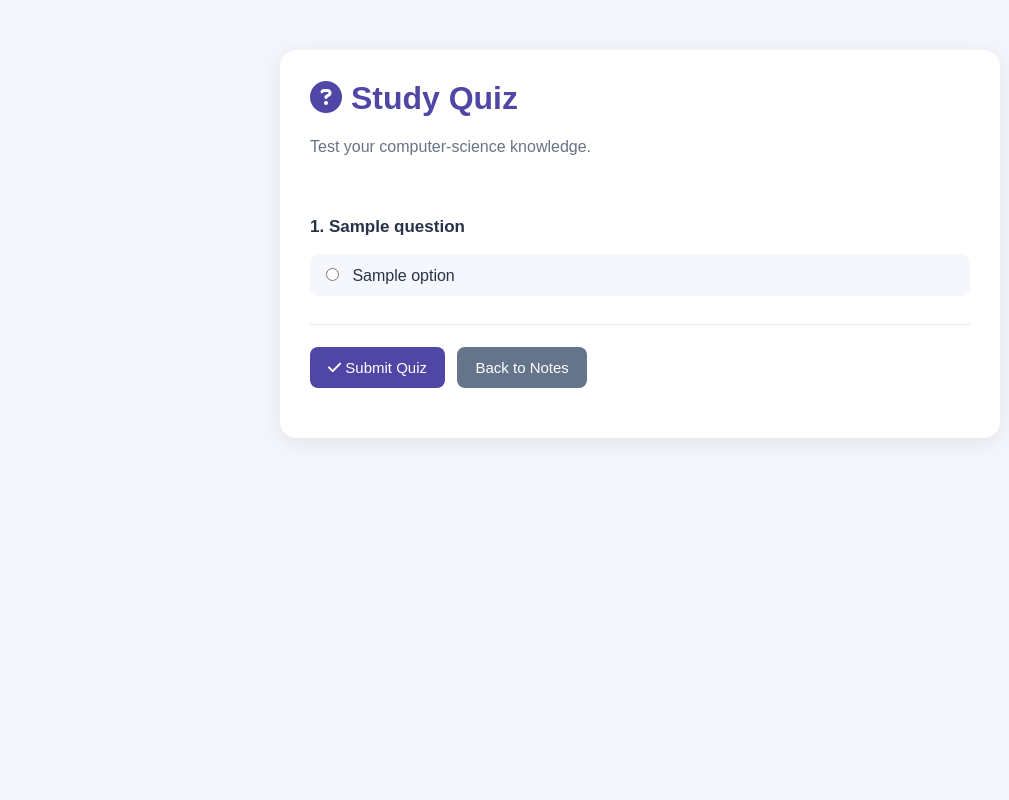
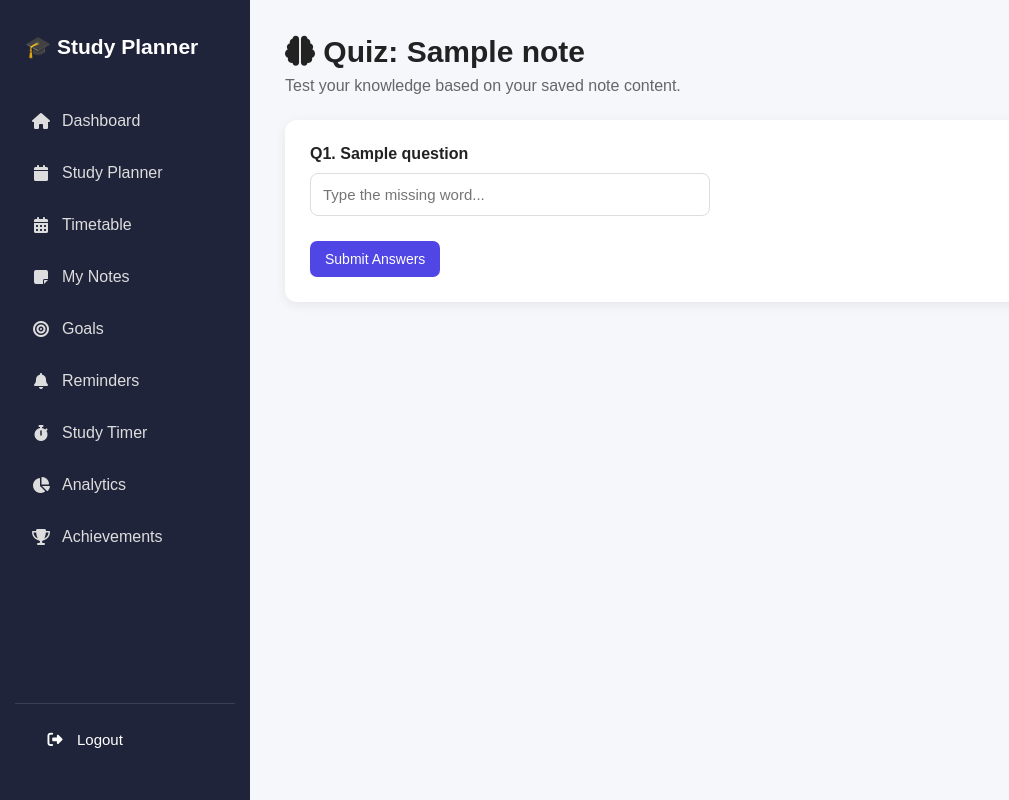
Before and after one commit to Shrutiry/student-study-planner, a Flask app: template templates/notes_quiz.html in a window 1280 px wide. Shown: the whole page, without its empty margins (0-1009 px from the left). Run offline with Flask 3, Linux system fonts and the light colour scheme; the template is opened without the code that fills it: most values are stand-ins (such as "Sample title", 1, 10 or a date in 2020).

Commit message:
Refactor notes quiz HTML structure and styles
Updated the quiz page layout and functionality to include dynamic note titles and improved form handling.

```diff
--- a/templates/notes_quiz.html
+++ b/templates/notes_quiz.html
@@ -1,134 +1,41 @@
-
 <!DOCTYPE html>
 <html lang="en">
 <head>
     <meta charset="UTF-8">
-    <meta name="viewport" content="width=device-width, initial-scale=1.0">
-    <title>Study Quiz | Student Study Planner</title>
-    <link rel="stylesheet"
-          href="https://cdnjs.cloudflare.com/ajax/libs/font-awesome/6.5.2/css/all.min.css">
-    <style>
-        * { box-sizing: border-box; }
-
-        body {
-            margin: 0;
-            padding: 30px 16px;
-            font-family: Arial, sans-serif;
-            background: #f4f6fb;
-            color: #263247;
-        }
-
-        .quiz-container {
-            max-width: 720px;
-            margin: 20px auto;
-            background: white;
-            padding: 30px;
-            border-radius: 16px;
-            box-shadow: 0 5px 22px rgba(0,0,0,0.08);
-        }
-
-        h1 { color: #4f46a5; margin-top: 0; }
-        .subtitle { color: #687386; margin-bottom: 24px; }
-
-        .question {
-            padding: 20px 0;
-            border-bottom: 1px solid #e7eaf1;
-        }
-
-        .question h3 { font-size: 17px; }
-
-        .option {
-            display: block;
-            padding: 11px;
-            margin: 8px 0;
-            background: #f6f7fc;
-            border-radius: 8px;
-            cursor: pointer;
-        }
-
-        .option:hover { background: #ecebff; }
-        .option input { margin-right: 9px; }
-
-        button, .back-link {
-            display: inline-block;
-            margin-top: 22px;
-            padding: 12px 18px;
-            border: none;
-            border-radius: 8px;
-            background: #4f46a5;
-            color: white;
-            text-decoration: none;
-            font-size: 15px;
-            cursor: pointer;
-        }
-
-        .back-link { margin-left: 8px; background: #64748b; }
-        #result { margin-top: 20px; font-weight: bold; }
-    </style>
+    <title>Quiz: {{ note.title }}</title>
+    <link rel="stylesheet" href="{{ url_for('static', filename='style.css') }}">
+    <link rel="stylesheet" href="https://cdnjs.cloudflare.com/ajax/libs/font-awesome/6.4.0/css/all.min.css">
 </head>
 <body>
-    <main class="quiz-container">
-        <h1><i class="fa-solid fa-circle-question"></i> Study Quiz</h1>
-        <p class="subtitle">Test your computer-science knowledge.</p>
+    <div class="layout">
+        {% include '_sidebar.html' %}
+        <main class="main">
+            <div class="page-header">
+                <h1><i class="fa-solid fa-brain"></i> Quiz: {{ note.title }}</h1>
+                <p>Test your knowledge based on your saved note content.</p>
+            </div>
 
-        <form id="quizForm">
-            {% for question in questions %}
-                <section class="question">
-                    <h3>{{ loop.index }}. {{ question.question }}</h3>
-
-                    {% for option in question.options %}
-                        <label class="option">
-                            <input type="radio"
-                                   name="q{{ loop.index0 }}"
-                                   value="{{ loop.index0 }}">
-                            {{ option }}
-                        </label>
+            {% if questions %}
+                <form method="POST" id="quiz-form" class="form-card">
+                    {% for q in questions %}
+                        <div style="margin-bottom: 25px;">
+                            <p style="font-weight: bold; margin-bottom: 10px;">Q{{ loop.index }}. {{ q.question }}</p>
+                            <input type="text" name="answer_{{ loop.index0 }}" placeholder="Type the missing word..." required style="max-width: 400px;">
+                            <!-- Hidden input to check answers client-side or server-side -->
+                            <input type="hidden" name="correct_{{ loop.index0 }}" value="{{ q.answer }}">
+                        </div>
                     {% endfor %}
-                </section>
-            {% endfor %}
-
-            <button type="submit">
-                <i class="fa-solid fa-check"></i> Submit Quiz
-            </button>
-            <a href="{{ url_for('notes') }}" class="back-link">
-                Back to Notes
-            </a>
-        </form>
-
-        <div id="result" role="status"></div>
-    </main>
-
-    <script>
-        const questions = {{ questions | tojson }};
-
-        document.getElementById("quizForm").addEventListener("submit", function(event) {
-            event.preventDefault();
-
-            let score = 0;
-            let unanswered = 0;
-
-            questions.forEach((question, index) => {
-                const selected = document.querySelector(
-                    'input[name="q' + index + '"]:checked'
-                );
-
-                if (!selected) {
-                    unanswered++;
-                } else if (Number(selected.value) === question.answer) {
-                    score++;
-                }
-            });
-
-            const result = document.getElementById("result");
-
-            result.textContent = unanswered > 0
-                ? "You scored " + score + "/" + questions.length +
-                  ". " + unanswered + " question(s) unanswered."
-                : "Your score: " + score + "/" + questions.length +
-                  (score === questions.length
-                    ? " — Excellent work!"
-                    : " — Keep practising!");
-        });
-    </script>
+                    <button type="submit" class="primary-btn">Submit Answers</button>
+                </form>
+                <div id="quiz-result" style="margin-top: 20px; font-size: 18px; font-weight: bold;"></div>
+            {% else %}
+                <div class="empty-box">
+                    <h3>Not enough content to generate a quiz!</h3>
+                    <p>Try adding a bit more detail and longer sentences to this note so questions can be generated.</p>
+                    <a href="{{ url_for('notes') }}" class="primary-btn" style="margin-top: 15px; display: inline-block;">Back to Notes</a>
+                </div>
+            {% endif %}
+        </main>
+    </div>
 </body>
 </html>
```
